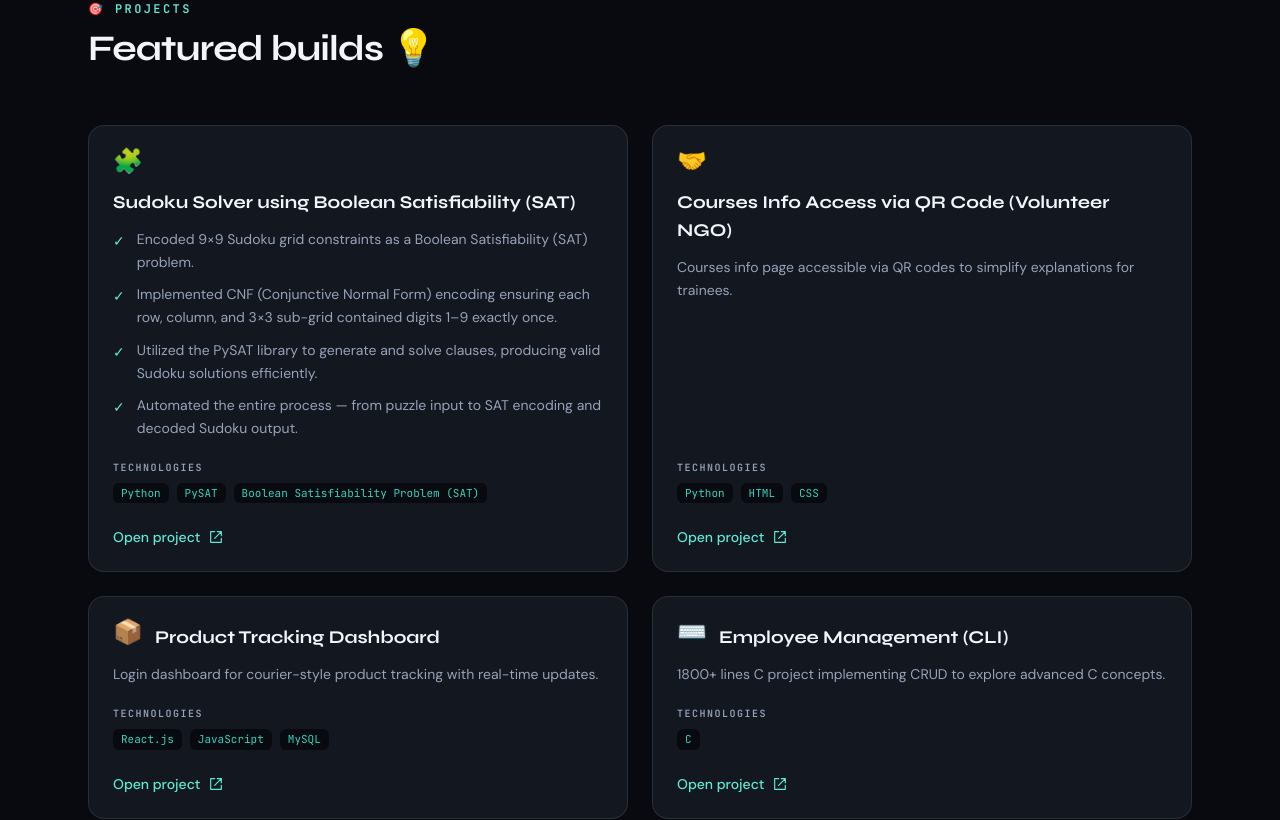
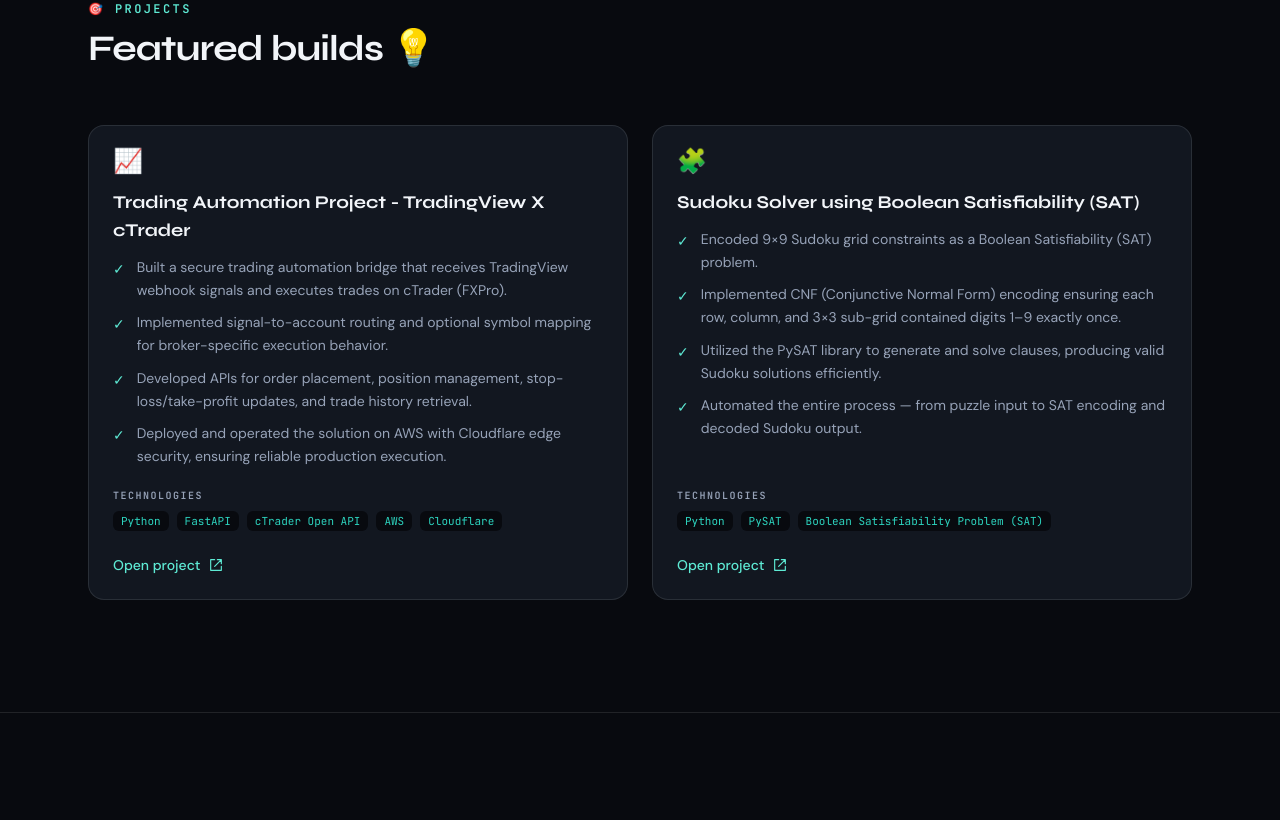
Before and after one commit to Khushbusaifi012/Next.js-Portfolio, a Next.js app in the folder site/: page / in a window 1280 px wide. Shown: the part 6396-7216 px from the top of the page. Built offline with nearby package versions, Linux system fonts and the light colour scheme; no server answers.

Commit message:
Update resume data: add personal resume download URL and new trading automation project details, while removing outdated project entries.

```diff
--- a/site/src/data/resume.ts
+++ b/site/src/data/resume.ts
@@ -10,7 +10,8 @@ export const personal = {
     { iso2: "AE", number: "+971 505668351" },
   ],
   totalExperience: "4+ years",
-  resumeDownloadUrl: "" as string,
+  resumeDownloadUrl:
+    "https://drive.google.com/file/d/1p329uEj-EAt3W977hphebiHG_CW1nuqG/view?usp=sharing",
   heroImageSrc: "/hero.jpg",
   social: {
     linkedin: "https://www.linkedin.com/in/bhupinder-kumar-sde/",
@@ -186,6 +187,18 @@ export const skillGroups = [
 
 export const projects = [
   {
+    emoji: "📈",
+    name: "Trading Automation Project - TradingView X cTrader",
+    tech: ["Python", "FastAPI", "cTrader Open API", "AWS", "Cloudflare"],
+    bullets: [
+      "Built a secure trading automation bridge that receives TradingView webhook signals and executes trades on cTrader (FXPro).",
+      "Implemented signal-to-account routing and optional symbol mapping for broker-specific execution behavior.",
+      "Developed APIs for order placement, position management, stop-loss/take-profit updates, and trade history retrieval.",
+      "Deployed and operated the solution on AWS with Cloudflare edge security, ensuring reliable production execution.",
+    ],
+    href: "https://github.com/bhupi080/ctrader",
+  },
+  {
     emoji: "🧩",
     name: "Sudoku Solver using Boolean Satisfiability (SAT)",
     tech: ["Python", "PySAT", "Boolean Satisfiability Problem (SAT)"],
@@ -197,25 +210,4 @@ export const projects = [
     ],
     href: "https://github.com/bhupi080/sudoku-solver_pysat",
   },
-  {
-    emoji: "🤝",
-    name: "Courses Info Access via QR Code (Volunteer NGO)",
-    tech: ["Python", "HTML", "CSS"],
-    description: "Courses info page accessible via QR codes to simplify explanations for trainees.",
-    href: "https://github.com/bhupi080/courses",
-  },
-  {
-    emoji: "📦",
-    name: "Product Tracking Dashboard",
-    tech: ["React.js", "JavaScript", "MySQL"],
-    description: "Login dashboard for courier-style product tracking with real-time updates.",
-    href: "https://github.com/bhupi080/reactwebapp",
-  },
-  {
-    emoji: "⌨️",
-    name: "Employee Management (CLI)",
-    tech: ["C"],
-    description: "1800+ lines C project implementing CRUD to explore advanced C concepts.",
-    href: "https://github.com/bhupi080/CProject/blob/main/login.c",
-  },
 ];
```
